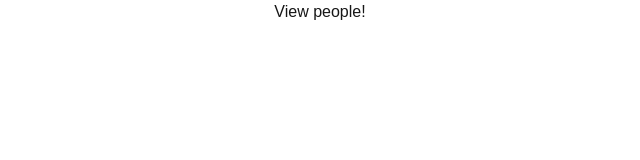
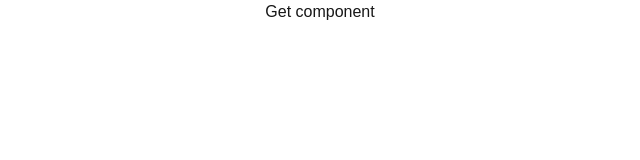
Before and after one commit to Krudda/Travel-APP, a Next.js app in the folder ai-travel-app/: page / in a window 1280 px wide. Shown: the top 160 px of the page, without its empty margins (320-960 px from the left). Built offline with nearby package versions, Linux system fonts and the light colour scheme.

Commit message:
Add streaming component with streamUI

```diff
--- a/ai-travel-app/src/app/actions.js
+++ b/ai-travel-app/src/app/actions.js
@@ -1,36 +1,13 @@
 'use server';
 
 import { openai } from '@ai-sdk/openai';
-import { streamObject } from 'ai';
-import { z } from 'zod';
-import { createStreamableValue } from 'ai/rsc';
+import { streamUI } from 'ai/rsc';
 
-export async function generate(input) {
-  'use server';
-
-  const stream = createStreamableValue();
-
-  (async () => {
-    const { partialObjectStream } = streamObject({
-      model: openai('gpt-4-turbo'),
-      system: 'You generate fake data for three people',
-      prompt: input,
-      schema: z.object({
-        people: z.array(
-          z.object({
-            name: z.string().describe('name of a fake person'),
-            address: z.string().describe('US adresses format'),
-            age: z.number(),
-          }),
-        ),
-      }),
-    });
-
-    for await (const partialObject of partialObjectStream) {
-      stream.update(partialObject);
-    }
-    stream.done();
-  })();
-
-  return { object: stream.value };
+export async function streamComponent() {
+  const result = await streamUI({
+    model: openai('gpt-4o'),
+    prompt: 'Give me some advice how to plan a trip',
+    text: ({ content }) => <div>{content}</div>,
+  });
+  return result.value;
 }
--- a/ai-travel-app/src/app/page.js
+++ b/ai-travel-app/src/app/page.js
@@ -1,29 +1,26 @@
 'use client';
 
 import { useState } from 'react';
-import { generate } from './actions';
-import { readStreamableValue } from 'ai/rsc';
+import { streamComponent } from './actions';
 
 export const dynamic = 'force-dynamic';
 export const maxDuration = 30;
 
 export default function Home() {
-  const [generation, setGeneration] = useState('');
+  const [component, setComponent] = useState('');
   return (
     <main className="flex items-center justify-center">
-      <button
-        onClick={async () => {
-          const { object } = await generate('super hero people');
-          for await (const partialObject of readStreamableValue(object)) {
-            if (partialObject) {
-              setGeneration(JSON.stringify(partialObject.people, null, 2));
+      <form
+          onSubmit={
+            async (e) => {
+                e.preventDefault();
+                setComponent(await streamComponent());
             }
           }
-        }}
       >
-        View people!
-      </button>
-      <pre>{generation}</pre>
+        <button>Get component</button>
+      </form>
+        <div>{component}</div>
     </main>
   );
 }
```
